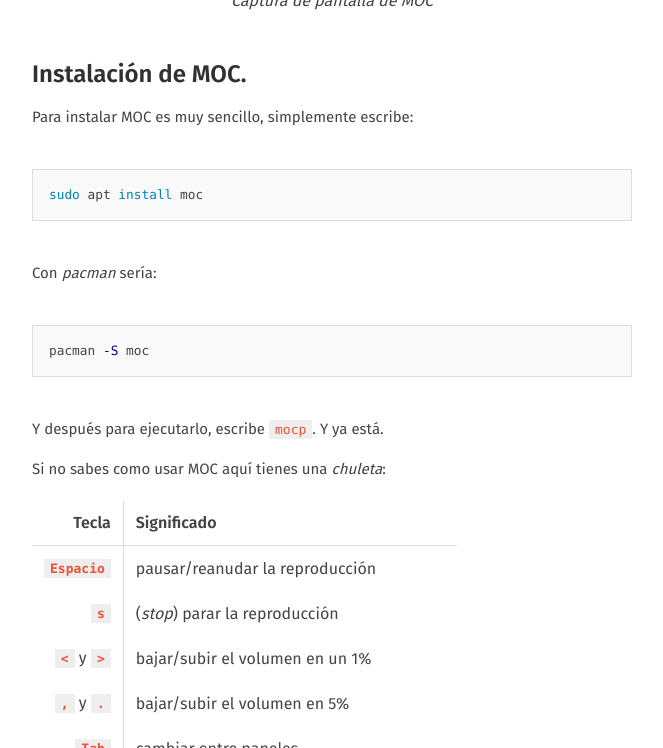
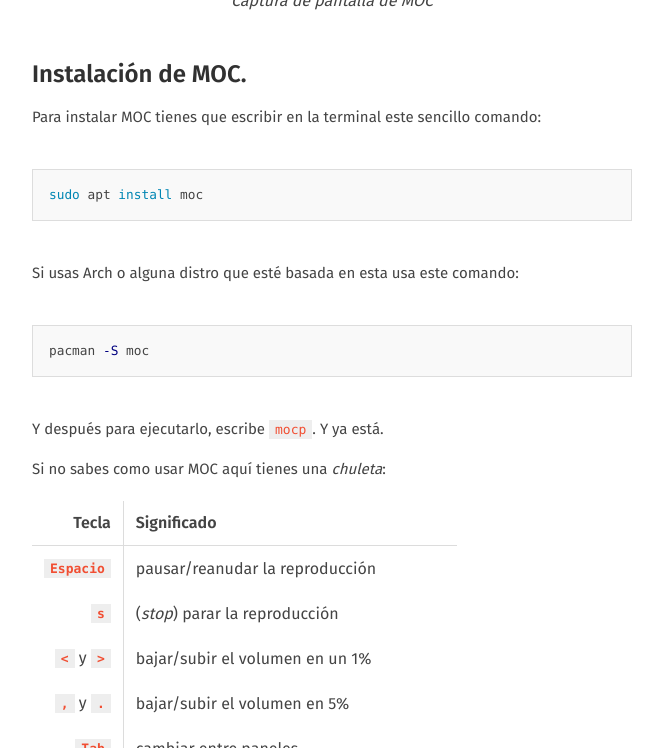
Before and after one commit to RonaldoDavid/gligan-info, a Jekyll site: the page built from _posts/2019-06-08-moc-mocp-linux-instalacion-y-temas.md, in a window 1280 px wide and 900 px high, scrolled down 984 px, cut to the strip 152-900 px from the top of the window. Shown: the whole strip, without its empty margins (308-971 px from the left). Built offline with Jekyll 4.4.1, drawn with Linux system fonts in a browser that asks for light colours; comment, search, counter and statistics services are not loaded.

Commit message:
Update 2019-06-08-moc-mocp-linux-instalacion-y-temas.md

````diff
--- a/_posts/2019-06-08-moc-mocp-linux-instalacion-y-temas.md
+++ b/_posts/2019-06-08-moc-mocp-linux-instalacion-y-temas.md
@@ -17,11 +17,11 @@
 
 ## Instalación de MOC.
 
-Para instalar MOC es muy sencillo, simplemente escribe:
+Para instalar MOC tienes que escribir en la terminal este sencillo comando:
 ```bash
 sudo apt install moc
 ```
-Con *pacman* sería:
+Si usas Arch o alguna distro que esté basada en esta usa este comando:
 ```bash
 pacman -S moc
 ```
````
